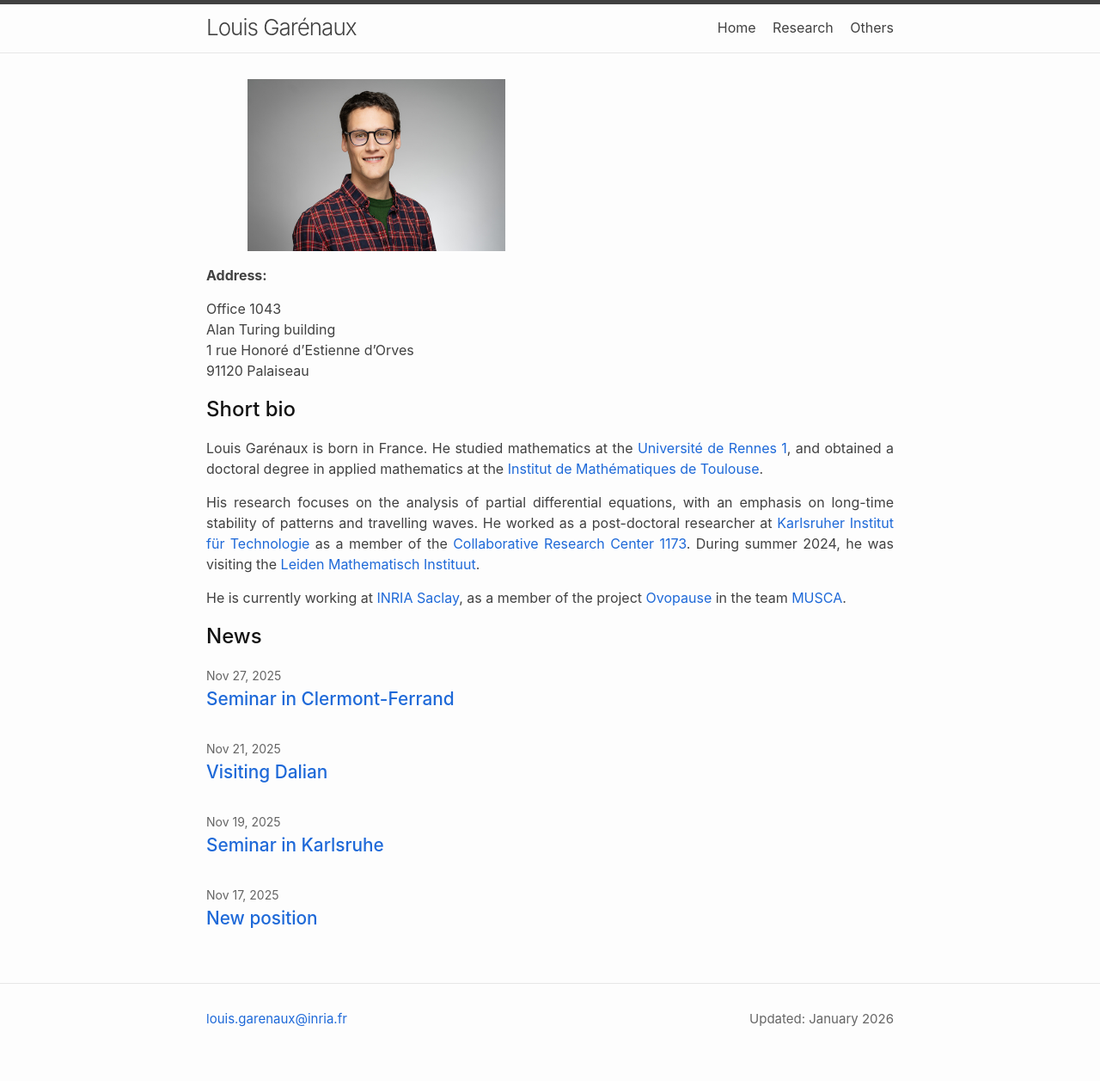
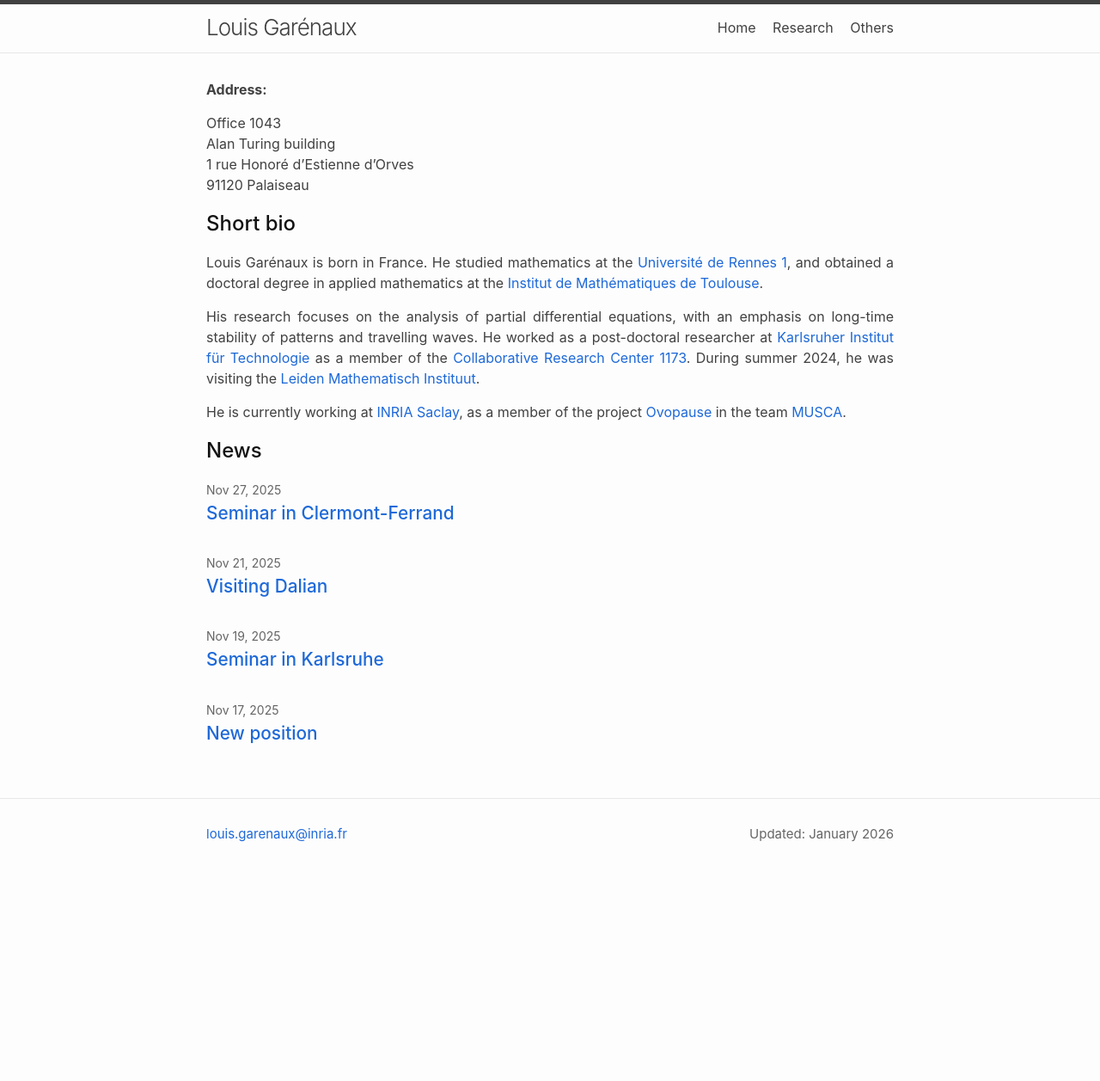
Before and after one commit to louisgarenaux/louisgarenaux.github.io, a Jekyll site: the page built from index.markdown, in a window 1280 px wide. Shown: the whole page at 86% size. Built offline with Jekyll 4.4.1, drawn with Linux system fonts in a browser that asks for light colours; nearby versions of some CDN libraries; after the commit the page ends 1041 px from its top, so only the background shows below that.

Commit message:
Remove picture

```diff
--- a/_layouts/home.html
+++ b/_layouts/home.html
@@ -9,8 +9,8 @@ layout: base
   {%- endif -%}
   -->
 
-  <img src="assets/images/photo-512.jpg" width="300">
-
+  <!-- img src="assets/images/photo-512.jpg" width="300">
+  -->
   {{ content }}
 
 
--- a/others.markdown
+++ b/others.markdown
@@ -12,3 +12,6 @@ title: Others
 {%- if site.path.internships -%}
   {% include {{ site.path.internships }} %}
 {%- endif -%}
+
+
+[url-assertion]: https://framaforms.org/what-do-you-think-of-this-assertion-1769675854
```
Also changed, not shown: assets/images/assertion.jpg (added), assets/images/output.jpg (added), 6 other files.
